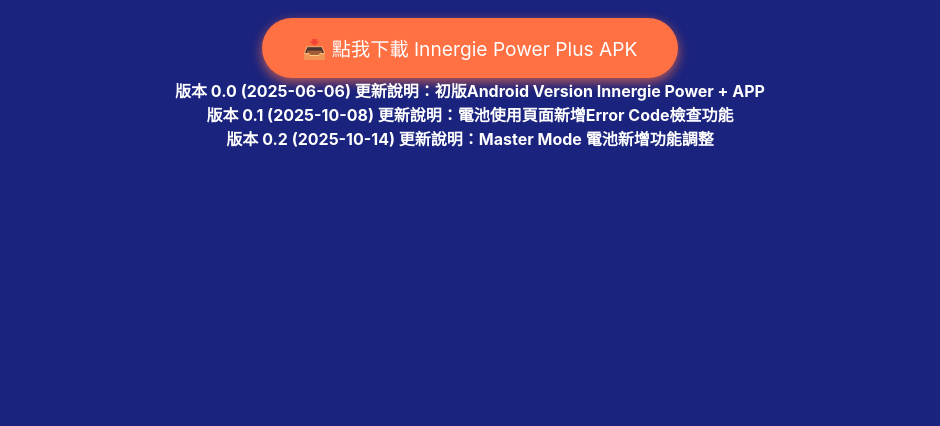
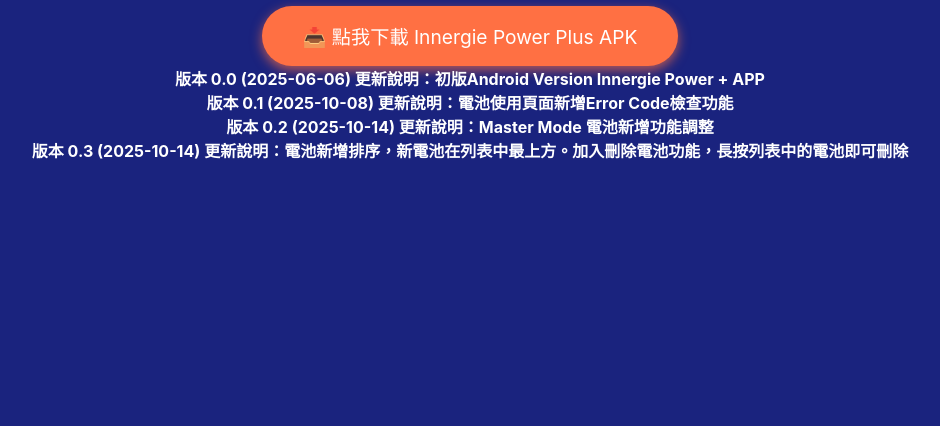
Before and after one commit to Raymond-Wang-delta/Innergie_Power_Plus_Android-, a plain HTML site: page index.html in a window 1280 px wide. Shown: the part 374-800 px from the top of the page, without its empty margins (170-1110 px from the left). Drawn offline with Linux system fonts and the light colour scheme.

Commit message:
Release v1.0.3

```diff
--- a/index.html
+++ b/index.html
@@ -39,13 +39,14 @@
 </head>
 <body>
   <h1>Innergie Power+ APK 下載</h1>
-  <a href="innergie_power_plus_V2.apk" class="download-link" download>
+  <a href="innergie_power_plus_V3.apk" class="download-link" download>
     📥 點我下載 Innergie Power Plus APK
   </a>
   <div class="release-notes">
     <strong>版本 0.0 (2025-06-06) 更新說明：初版Android Version Innergie Power + APP</strong><br />
     <strong>版本 0.1 (2025-10-08) 更新說明：電池使用頁面新增Error Code檢查功能</strong><br />
     <strong>版本 0.2 (2025-10-14) 更新說明：Master Mode 電池新增功能調整</strong><br />
+    <strong>版本 0.3 (2025-10-14) 更新說明：電池新增排序，新電池在列表中最上方。加入刪除電池功能，長按列表中的電池即可刪除</strong><br />
   </div>
 </body>
 </html>
```
Also changed, not shown: 1 other file.
